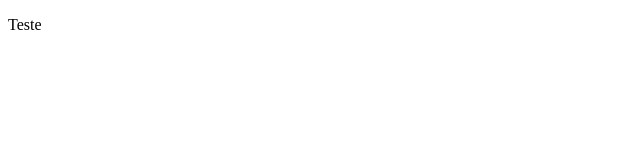
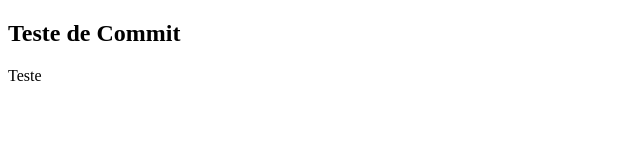
Before and after one commit to jvictoralves93/projeto_udemy_front, a plain HTML site: page index.html in a window 1280 px wide. Shown: the whole page, without its empty margins (0-640 px from the left). Drawn offline with Linux system fonts and the light colour scheme.

Commit message:
inclusao de mais um teste

```diff
--- a/index.html
+++ b/index.html
@@ -5,6 +5,8 @@
     <title>Projeto</title>
 </head>
 <body>
-    <p>Teste</p>
+   <h2>Teste de Commit</h2>
+   <p>Teste</p>
+
 </body>
 </html>
```
